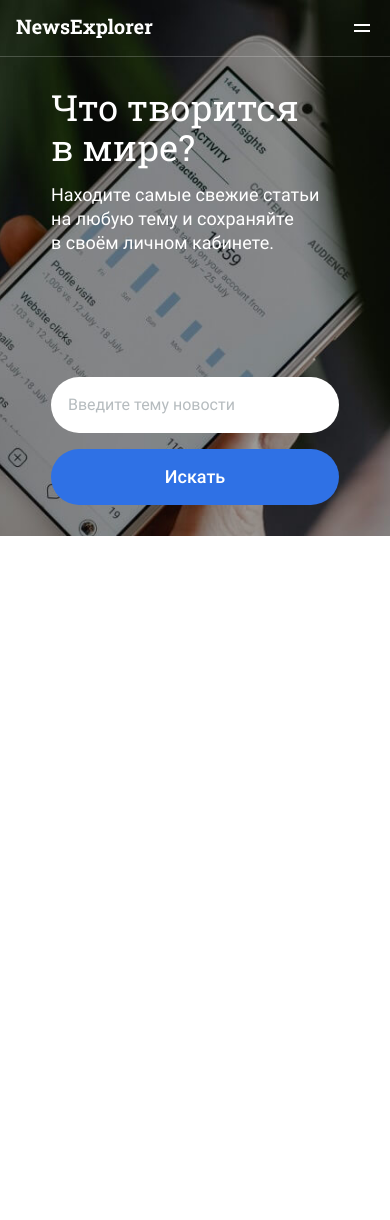
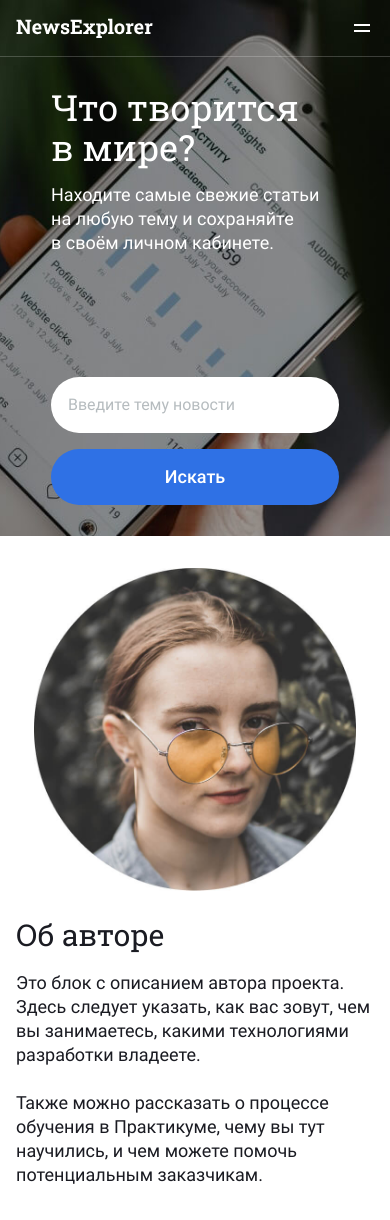
Before and after one commit to Vooooodoo/news-explorer-frontend, a React (Create React App) app: page / in a window 390 px wide. Shown: the top 1220 px of the page. Before the commit the page ends 844 px from the top, so only its background shows below. Built offline with nearby package versions, Linux system fonts and the light colour scheme.

Commit message:
feat: сверстать about

```diff
--- /dev/null
+++ b/src/components/About/About.css
@@ -0,0 +1,66 @@
+.about {
+  display: flex;
+  padding: 80px 0;
+  align-items: center;
+}
+
+.about__avatar {
+  width: 464px;
+  margin-right: 56px;
+}
+
+.about__title {
+  font-family: 'Roboto Slab', Arial, sans-serif;
+  font-weight: normal;
+  font-size: 40px;
+  line-height: 46px;
+  margin: 0 0 24px;
+}
+
+.about__text {
+  max-width: 600px;
+  font-weight: normal;
+  font-size: 18px;
+  line-height: 24px;
+  margin: 0 0 24px;
+}
+
+.about__text:last-of-type {
+  margin-bottom: 0;
+}
+
+@media all and (max-width: 1260px) {
+  .about__avatar {
+    width: 44.11%;
+  }
+}
+
+@media all and (max-width: 1023px) {
+  .about {
+    padding: 61px 0;
+  }
+
+  .about__avatar {
+    width: 33.72%;
+    margin-right: 32px;
+  }
+
+  .about__title {
+    font-size: 30px;
+    line-height: 40px;
+    margin: 0 0 16px;
+  }
+}
+
+@media all and (max-width: 499px) {
+  .about {
+    display: block;
+    padding: 32px 0 80px;
+  }
+
+  .about__avatar {
+    display: block;
+    width: 90%;
+    margin: 0 auto 24px;
+  }
+}
--- /dev/null
+++ b/src/components/About/About.js
@@ -0,0 +1,24 @@
+import React from 'react';
+import './About.css';
+import aboutAvatar from '../../images/about__avatar.jpg';
+
+function About() {
+  return (
+    <section className="about">
+      <img className="about__avatar" src={aboutAvatar} alt="Автор проекта." />
+      <div>
+        <h2 className="about__title">Об&nbsp;авторе</h2>
+        <p className="about__text">
+          Это блок с&nbsp;описанием автора проекта. Здесь следует указать, как вас зовут,
+          чем вы&nbsp;занимаетесь, какими технологиями разработки владеете.
+        </p>
+        <p className="about__text">
+          Также можно рассказать о&nbsp;процессе обучения в&nbsp;Практикуме,
+          чему вы&nbsp;тут научились, и&nbsp;чем можете помочь потенциальным заказчикам.
+        </p>
+      </div>
+    </section>
+  );
+}
+
+export default About;
--- a/src/components/Main/Main.js
+++ b/src/components/Main/Main.js
@@ -1,12 +1,11 @@
 import React from 'react';
+import About from '../About/About';
 
 function Main(props) {
   return (
-    <>
-      <main>
-
-      </main>
-    </>
+    <main>
+      <About />
+    </main>
   );
 }
 
```
Also changed, not shown: src/images/about__avatar.jpg (added).
